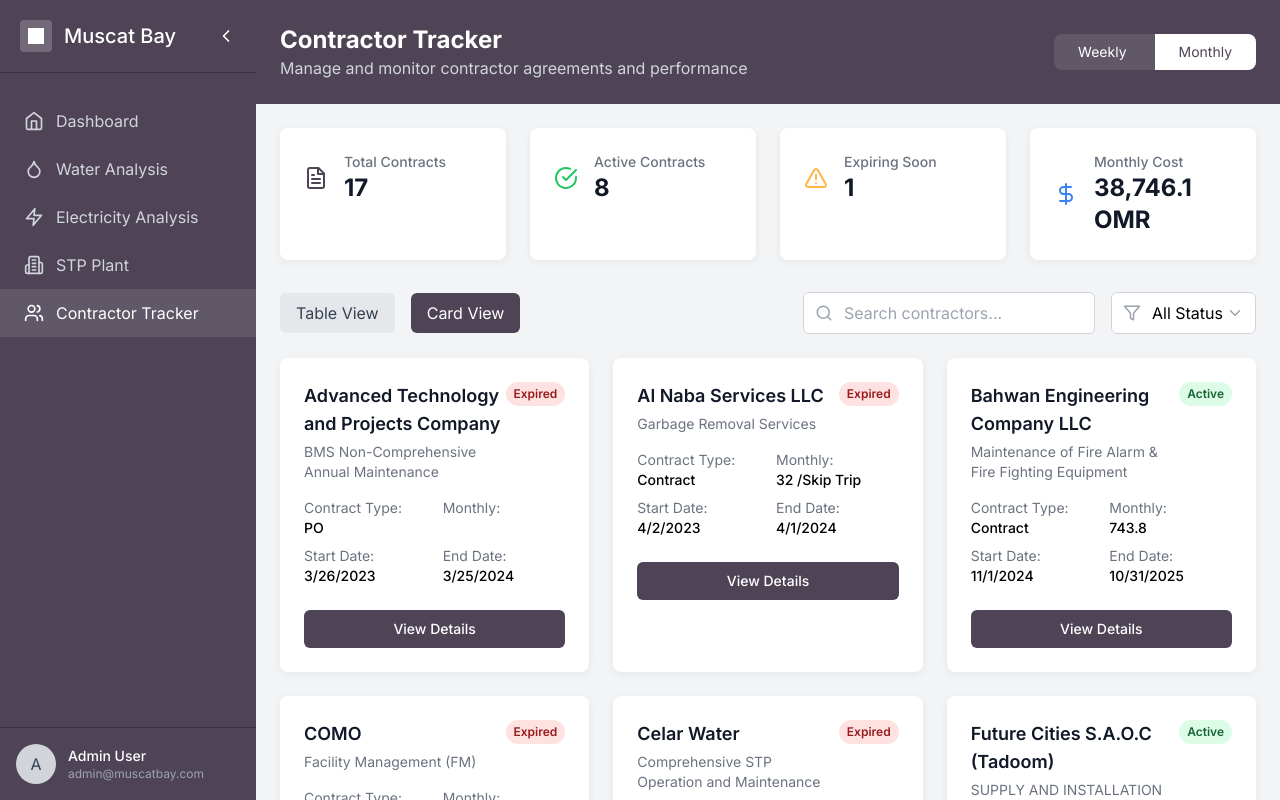
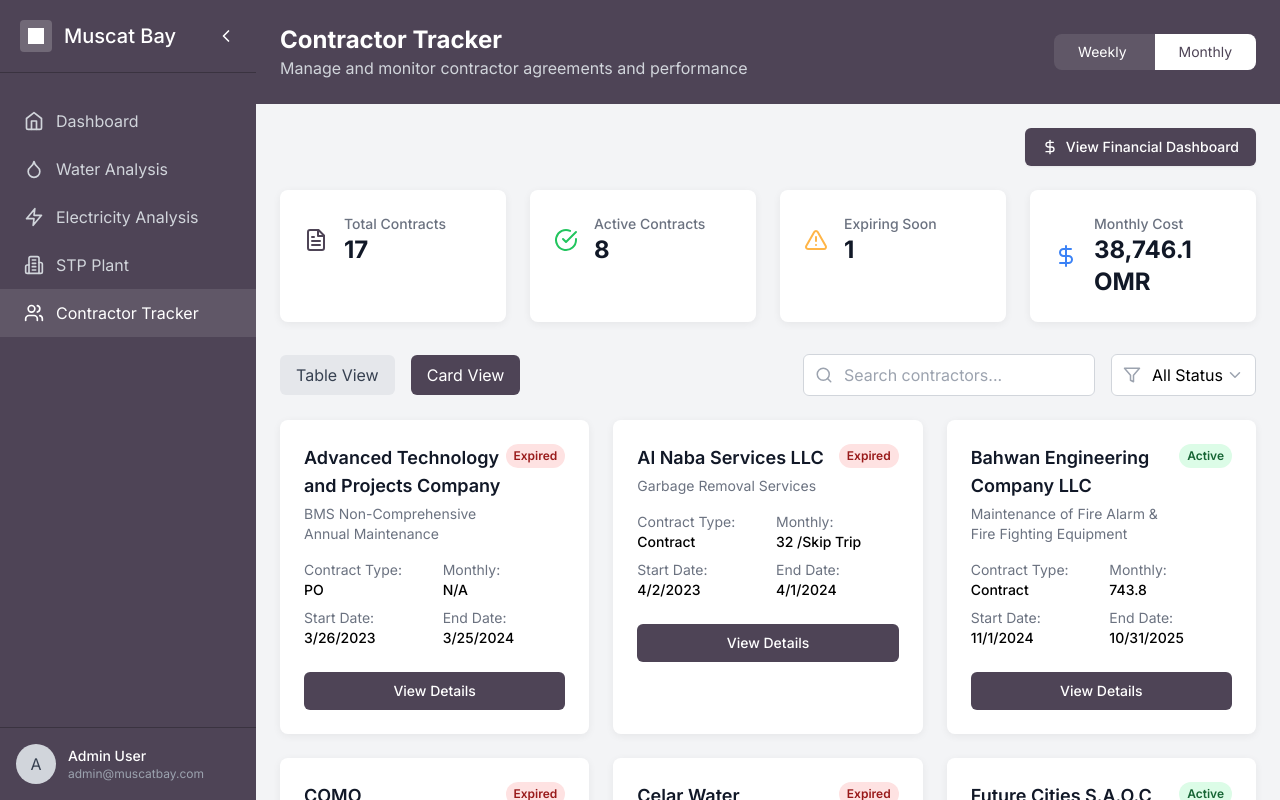
Before and after one commit to ARahim900/GPowerMB, a React (Create React App) app: page /contractor-tracker in a window 1280 px wide. Both pictures are taken after a click on the button "Card View". Built offline with nearby package versions, Linux system fonts and the light colour scheme; the HTML template or start-up script is replaced by a standard one.

Commit message:
Update ContractorTracker with link to finance dashboard

```diff
--- a/src/pages/ContractorTracker.jsx
+++ b/src/pages/ContractorTracker.jsx
@@ -13,7 +13,8 @@ import {
   Filter,
   Search,
   ChevronDown,
-  ArrowUpDown
+  ArrowUpDown,
+  TrendingUp
 } from 'lucide-react';
 import { contractorData } from '../data/contractorData';
 
@@ -93,6 +94,17 @@ const ContractorTracker = () => {
       />
 
       <main className="p-6">
+        {/* Finance Dashboard Link */}
+        <div className="flex justify-end mb-6">
+          <Link
+            to="/contractor-finance"
+            className="inline-flex items-center px-4 py-2 border border-transparent text-sm font-medium rounded-md shadow-sm text-white bg-primary hover:bg-primary-dark focus:outline-none focus:ring-2 focus:ring-offset-2 focus:ring-primary"
+          >
+            <DollarSign className="mr-2 h-4 w-4" />
+            View Financial Dashboard
+          </Link>
+        </div>
+
         {/* Stats Overview */}
         <div className="grid grid-cols-1 md:grid-cols-2 lg:grid-cols-4 gap-6 mb-8">
           <StatCard
@@ -240,13 +252,13 @@ const ContractorTracker = () => {
                         {contract.contractType}
                       </td>
                       <td className="px-6 py-4 whitespace-nowrap text-sm text-gray-500">
-                        {new Date(contract.startDate).toLocaleDateString()}
+                        {contract.startDate ? new Date(contract.startDate).toLocaleDateString() : '-'}
                       </td>
                       <td className="px-6 py-4 whitespace-nowrap text-sm text-gray-500">
-                        {new Date(contract.endDate).toLocaleDateString()}
+                        {contract.endDate ? new Date(contract.endDate).toLocaleDateString() : '-'}
                       </td>
                       <td className="px-6 py-4 whitespace-nowrap text-sm text-gray-500">
-                        {contract.monthlyAmount}
+                        {contract.monthlyAmount || '-'}
                       </td>
                       <td className="px-6 py-4 whitespace-nowrap text-sm font-medium">
                         <Link to={`/contractor-tracker/${index}`} className="text-primary hover:text-primary-dark">
@@ -287,15 +299,15 @@ const ContractorTracker = () => {
                     </div>
                     <div>
                       <span className="text-gray-500">Monthly:</span>
-                      <p className="font-medium">{contract.monthlyAmount}</p>
+                      <p className="font-medium">{contract.monthlyAmount || 'N/A'}</p>
                     </div>
                     <div>
                       <span className="text-gray-500">Start Date:</span>
-                      <p className="font-medium">{new Date(contract.startDate).toLocaleDateString()}</p>
+                      <p className="font-medium">{contract.startDate ? new Date(contract.startDate).toLocaleDateString() : 'N/A'}</p>
                     </div>
                     <div>
                       <span className="text-gray-500">End Date:</span>
-                      <p className="font-medium">{new Date(contract.endDate).toLocaleDateString()}</p>
+                      <p className="font-medium">{contract.endDate ? new Date(contract.endDate).toLocaleDateString() : 'N/A'}</p>
                     </div>
                   </div>
 
```
